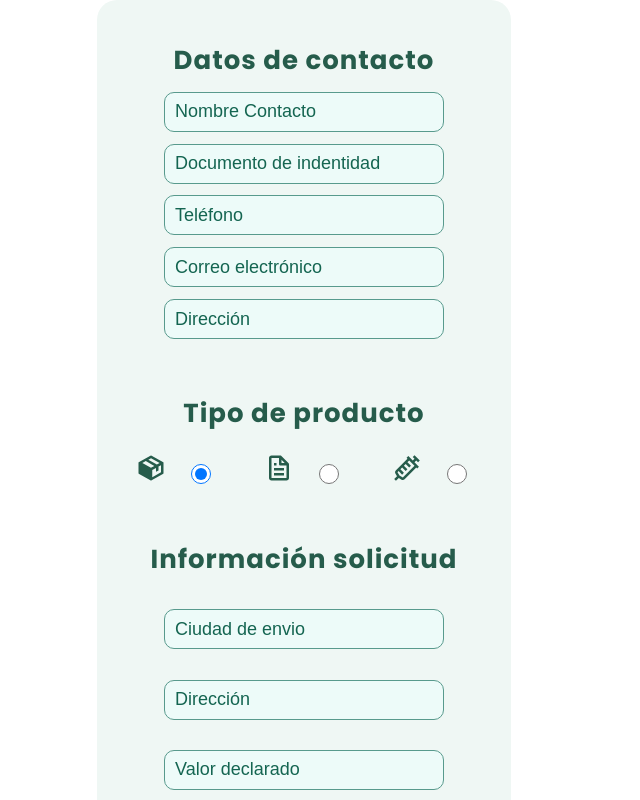
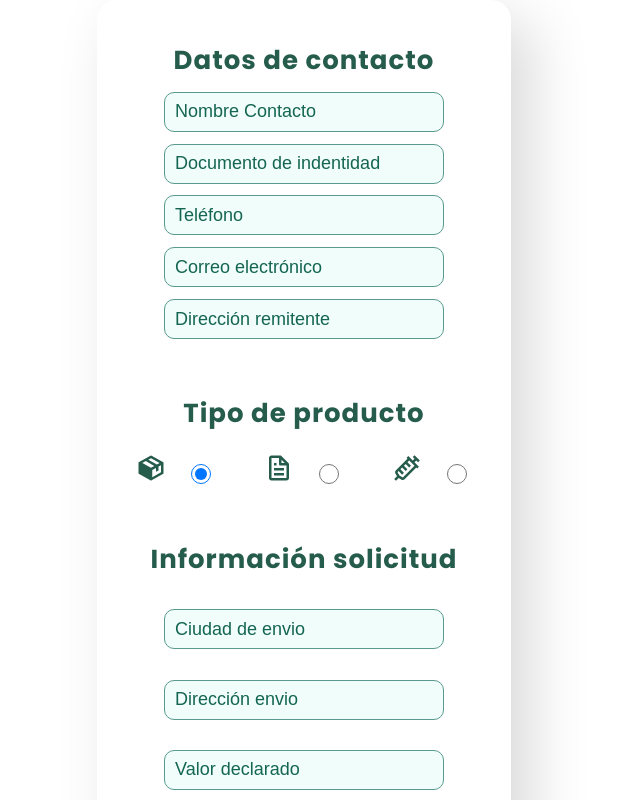
Before and after one commit to 02Alexis/hackathon-hackeros, a React (Vite) app in the folder gestion-paqueteria/: page /sent-form in a window 1280 px wide. Shown: the top 800 px of the page, without its empty margins (336-976 px from the left). Built offline with nearby package versions, Linux system fonts and the light colour scheme.

Commit message:
Prepare request and SentForm styles

```diff
--- a/gestion-paqueteria/package.json
+++ b/gestion-paqueteria/package.json
@@ -15,7 +15,8 @@
     "react-dom": "^18.2.0",
     "react-hook-form": "^7.46.1",
     "react-icons": "^4.11.0",
-    "react-router-dom": "^6.15.0"
+    "react-router-dom": "^6.15.0",
+    "sweetalert2": "^11.7.27"
   },
   "devDependencies": {
     "@types/react": "^18.2.15",
--- a/gestion-paqueteria/src/component/Home/index.jsx
+++ b/gestion-paqueteria/src/component/Home/index.jsx
@@ -1,3 +1,4 @@
+import { Link } from "react-router-dom";
 import Delivery from "../../assets/serice.png";
 import Navbar from "../Navbar";
 import "./index.scss";
@@ -12,7 +13,7 @@ const HomePage = () => {
           Hackheros te ofrece una mayor seguridad al enviar y entregar tus
           paquetes
         </p>
-        <button>Hacer entrega</button>
+        <Link to='/sent-form'><button>Hacer entrega</button></Link>
         <img src={Delivery} alt="Imagen de entrega" />
       </div>
     </>
--- a/gestion-paqueteria/src/pages/SentForm/index.jsx
+++ b/gestion-paqueteria/src/pages/SentForm/index.jsx
@@ -1,20 +1,36 @@
+import { useNavigate } from 'react-router-dom'
 import { useForm } from 'react-hook-form'
 import { BiSolidPackage, BiFile, BiInjection } from 'react-icons/bi'
+import { createData } from '../../service/api'
+import Swal from 'sweetalert2'
 import './index.scss'
 
 const SentForm = () => {
   const { register, handleSubmit } = useForm()
 
-  const endpoint = 'https://hackathon-hackathon.up.railway.app/api/v2/envios'
+  const navigate = useNavigate();
 
-  const onSubmit = orderInfo => {
+
+  const onSubmit = async orderInfo => {
     const order = {
       valor_declarado: orderInfo.price,
       direccion_destinatario: orderInfo.destiny_address,
       direccion_remitente: orderInfo.origin_address,
       fragilidad: orderInfo.fragile
     }
-    console.log(order);
+    await createData('envio', order)
+    const userConfirmDeletion = await Swal.fire({
+      title: 'Orden generada correctamente',
+      confirmButtonText: 'Ok',
+      reverseButtons: true,
+      "customClass": {
+          button: 'custom-button',
+          htmlContainer: 'custom-container'
+      },
+    })
+    if (userConfirmDeletion.isConfirmed) {
+      navigate('/')
+    }
   }
 
   return (
@@ -48,7 +64,7 @@ const SentForm = () => {
             />
             <input
               type='text'
-              placeholder='Dirección'
+              placeholder='Dirección remitente'
               {...register('origin_address')}
               name='origin_address'
             />
@@ -94,7 +110,7 @@ const SentForm = () => {
             />
             <input
               type='text'
-              placeholder='Dirección'
+              placeholder='Dirección envio'
               {...register('destiny_address')}
               name='destiny_address'
             />
--- a/gestion-paqueteria/src/pages/SentForm/index.scss
+++ b/gestion-paqueteria/src/pages/SentForm/index.scss
@@ -7,7 +7,9 @@ $fifth-color-transparent: rgba($color: $fifth-color, $alpha: 0.2);
   @include containerStyle($mobile-max-width, 100%, 15px, 15px);
   margin: 0 auto;
   // background-color: $six-color;
-  background-color: $light-color;
+  background-color: white;
+  box-shadow:  20px 20px 60px #d9d9d9,
+             -20px -20px 60px #ffffff;
   border-radius: 20px;
   &__form {
     @include formStyle;
--- /dev/null
+++ b/gestion-paqueteria/src/service/api.js
@@ -0,0 +1,16 @@
+import axios from 'axios'
+
+const BASE_URL = 'hackathon-production-a0fc.up.railway.app'
+
+const createData = async (endpoint, body) => {
+  const header = {
+    'Authorization': ''
+  }
+  try {
+    await axios.post(`${BASE_URL}/${endpoint}`, body, header)
+  } catch (error) {
+    console.log(error)
+  }
+}
+
+export { createData }
```
Also changed, not shown: 1 other file (tests, documents, lock files or other folders).
